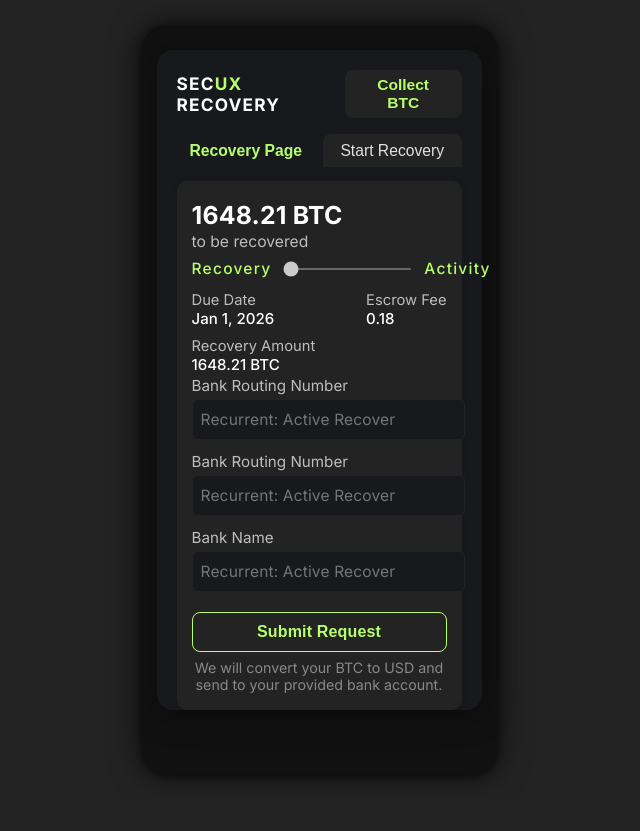
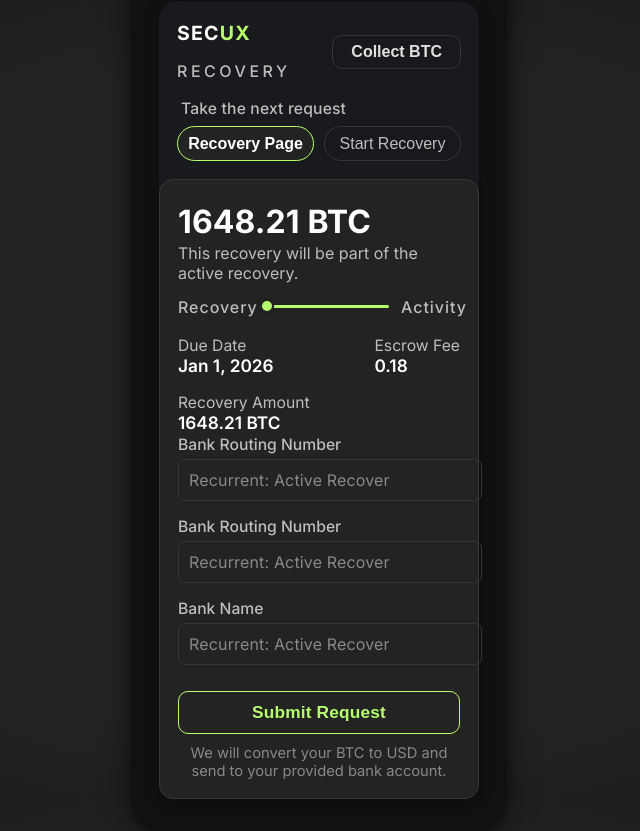
Before and after one commit to Gloweeyahh/btcrecover, a website: page index.html in a window 1280 px wide. Shown: the whole page, without its empty margins (321-961 px from the left). Before the commit the page ends 800 px from the top, so only its background shows below. Drawn offline with Linux system fonts and the light colour scheme.

Commit message:
Update index.html

```diff
--- a/index.html
+++ b/index.html
@@ -14,7 +14,7 @@
 			box-sizing: border-box;
 		}
 		body {
-			background: #232323;
+			background: radial-gradient(ellipse at center, #232323 60%, #18191c 100%);
 			color: #e0e0e0;
 			font-family: 'Inter', Arial, sans-serif;
 			min-height: 100vh;
@@ -26,173 +26,265 @@
 		}
 		.phone-frame {
 			background: #111;
-			border-radius: 24px;
+			border-radius: 28px;
 			box-shadow: 0 0 32px 0 #000a, 0 2px 8px #0008;
-			padding: 24px 0 24px 0;
-			width: 355px;
-			min-height: 700px;
+			padding: 32px 0 32px 0;
+			width: 370px;
+			min-height: 760px;
 			display: flex;
 			flex-direction: column;
 			align-items: center;
 			margin: 32px 0;
+			overflow: visible;
 		}
 		.container {
-			background: #18191c;
-			border-radius: 16px;
-			box-shadow: 0 4px 32px rgba(0,0,0,0.4);
+			background: #191a1e;
+			border-radius: 18px;
+			box-shadow: 0 2px 16px rgba(0,0,0,0.18), 0 1.5px 0.5px #0002 inset;
 			padding: 0;
-			width: 325px;
+			width: 320px;
 			margin: 0 auto;
+			overflow: visible;
 		}
 		.header {
 			display: flex;
 			justify-content: space-between;
 			align-items: center;
-			padding: 20px 20px 0 20px;
+			padding: 22px 18px 0 18px;
+			min-width: 0;
+			overflow: visible;
 		}
 		.logo {
 			font-weight: 700;
-			font-size: 1.08em;
+			font-size: 1.22em;
 			letter-spacing: 1.2px;
 			color: #fff;
+			white-space: nowrap;
+			overflow: visible;
+			text-overflow: ellipsis;
+			max-width: 200px;
+			flex-shrink: 0;
+			line-height: 1.1;
 		}
 		.logo span {
 			color: #b6ff6b;
+			font-weight: 700;
+		}
+		.logo::after {
+			content: "\A RECOVERY";
+			display: block;
+			color: #bdbdbd;
+			font-size: 0.82em;
+			font-weight: 500;
+			letter-spacing: 0.22em;
+			margin-top: 1px;
+			line-height: 1.1;
+			white-space: pre;
 		}
 		.btn {
+			background: #18191c;
+			color: #e0e0e0;
+			border: 1.5px solid #35363a;
+			border-radius: 10px;
+			padding: 7px 18px;
+			font-weight: 600;
+			font-size: 1em;
+			cursor: pointer;
+			transition: background 0.2s, color 0.2s;
+			box-shadow: 0 1px 2px #0002;
+		}
+		.btn:hover {
 			background: #232323;
 			color: #b6ff6b;
-			border: none;
-			border-radius: 8px;
-			padding: 6px 16px;
-			font-weight: 600;
-			font-size: 0.97em;
-			cursor: pointer;
-			transition: background 0.2s;
-			box-shadow: none;
+			border-color: #b6ff6b;
 		}
-		.btn:hover {
-			background: #2e2e2e;
+		.take-next {
+			color: #bdbdbd;
+			font-size: 0.98em;
+			font-weight: 500;
+			margin: 18px 0 8px 22px;
+			letter-spacing: 0.01em;
 		}
 		.tab-group {
 			display: flex;
-			gap: 8px;
-			margin: 16px 0 0 0;
-			padding: 0 20px;
+			gap: 10px;
+			margin: 0 0 0 0;
+			padding: 0 18px;
 		}
 		.tab {
 			flex: 1;
-			background: #232323;
-			color: #e0e0e0;
-			border: none;
-			border-radius: 8px 8px 0 0;
+			background: #18191c;
+			color: #bdbdbd;
+			border: 1.5px solid #35363a;
+			border-radius: 18px;
 			padding: 8px 0 7px 0;
 			font-weight: 500;
-			font-size: 0.98em;
+			font-size: 1em;
 			cursor: pointer;
-			transition: background 0.2s;
+			transition: background 0.2s, color 0.2s, border 0.2s;
 			box-shadow: none;
 		}
 		.tab.active {
-			background: #18191c;
-			color: #b6ff6b;
+			background: #232323;
+			color: #fff;
+			border: 1.5px solid #b6ff6b;
 			font-weight: 600;
 		}
 		.card {
 			background: #232323;
-			border-radius: 10px;
-			padding: 18px 14px 16px 14px;
-			margin: 14px 20px 0 20px;
+			border-radius: 14px;
+			padding: 22px 18px 18px 18px;
+			margin: 18px 0 0 0;
 			box-shadow: 0 2px 8px rgba(0,0,0,0.10);
-			border: 1px solid #232323;
+			border: 1.5px solid #35363a;
 		}
 		.btc-amount {
-			font-size: 1.55em;
+			font-size: 2em;
 			font-weight: 700;
 			color: #fff;
 			margin-bottom: 2px;
-			letter-spacing: 0.2px;
+			letter-spacing: 0.1px;
 		}
 		.btc-desc {
 			color: #bdbdbd;
-			font-size: 0.98em;
-			margin-bottom: 8px;
+			font-size: 1em;
+			margin-bottom: 14px;
 			font-weight: 400;
 		}
 		.slider-row {
 			display: flex;
 			align-items: center;
-			gap: 8px;
-			margin: 8px 0 12px 0;
+			gap: 10px;
+			margin: 8px 0 18px 0;
+			min-width: 0;
+			overflow: visible;
 		}
 		.slider-label {
-			color: #b6ff6b;
-			font-size: 0.97em;
+			color: #bdbdbd;
+			font-size: 1em;
 			font-weight: 500;
-			letter-spacing: 0.08em;
+			letter-spacing: 0.06em;
+			white-space: nowrap;
+			overflow: visible;
+			text-overflow: ellipsis;
+			max-width: 70px;
 		}
 		.slider {
 			flex: 1;
 			accent-color: #b6ff6b;
-			height: 2px;
+			height: 3px;
 			background: #232323;
 			border-radius: 2px;
-			margin: 0 4px;
+			margin: 0 2px;
 			pointer-events: none;
+			appearance: none;
+		}
+		.slider::-webkit-slider-thumb {
+			appearance: none;
+			width: 14px;
+			height: 14px;
+			border-radius: 50%;
+			background: #b6ff6b;
+			box-shadow: 0 0 2px #0008;
+			border: 2px solid #232323;
+			margin-top: -6px;
+			opacity: 1;
+		}
+		.slider::-moz-range-thumb {
+			width: 14px;
+			height: 14px;
+			border-radius: 50%;
+			background: #b6ff6b;
+			border: 2px solid #232323;
+			opacity: 1;
+		}
+		.slider::-ms-thumb {
+			width: 14px;
+			height: 14px;
+			border-radius: 50%;
+			background: #b6ff6b;
+			border: 2px solid #232323;
+			opacity: 1;
+		}
+		.slider::-webkit-slider-runnable-track {
+			height: 3px;
+			background: #b6ff6b;
+			border-radius: 2px;
+		}
+		.slider::-ms-fill-lower, .slider::-ms-fill-upper {
+			background: #b6ff6b;
+		}
+		.slider::-moz-range-track {
+			height: 3px;
+			background: #b6ff6b;
+			border-radius: 2px;
+		}
+		.slider:focus {
+			outline: none;
 		}
 		.info-row {
 			display: flex;
 			justify-content: space-between;
-			font-size: 0.97em;
+			font-size: 1em;
 			margin-bottom: 2px;
+			margin-top: 0;
 		}
 		.info-label {
 			color: #bdbdbd;
-			font-size: 0.95em;
+			font-size: 0.98em;
 			font-weight: 400;
 		}
 		.info-value {
 			color: #fff;
-			font-weight: 500;
-			font-size: 0.97em;
+			font-weight: 600;
+			font-size: 1.08em;
+		}
+		.info-row + .info-row {
+			margin-top: 16px;
 		}
 		.form-group {
-			margin-bottom: 12px;
+			margin-bottom: 16px;
 		}
 		.form-label {
 			color: #bdbdbd;
-			font-size: 0.95em;
-			margin-bottom: 3px;
+			font-size: 0.98em;
+			margin-bottom: 4px;
 			display: block;
-			font-weight: 400;
+			font-weight: 500;
 		}
 		.form-input {
 			width: 100%;
-			padding: 10px 8px;
-			background: #18191c;
-			border: 1px solid #232323;
-			border-radius: 6px;
+			padding: 10px 10px;
+			background: transparent;
+			border: 1.5px solid #35363a;
+			border-radius: 7px;
 			color: #e0e0e0;
-			font-size: 0.97em;
+			font-size: 1em;
 			margin-top: 1px;
 			font-family: inherit;
-			font-weight: 400;
+			font-weight: 500;
 			letter-spacing: 0.01em;
+			transition: border 0.2s;
 		}
 		.form-input:focus {
 			outline: none;
 			border-color: #b6ff6b;
 		}
+		.form-input::placeholder {
+			color: #888;
+			opacity: 1;
+			font-weight: 400;
+		}
 		.submit-btn {
 			width: 100%;
 			background: #232323;
 			color: #b6ff6b;
-			font-weight: 600;
-			border: 1px solid #b6ff6b;
-			border-radius: 8px;
+			font-weight: 700;
+			border: 1.5px solid #b6ff6b;
+			border-radius: 10px;
 			padding: 10px 0;
-			font-size: 1em;
-			margin-top: 8px;
+			font-size: 1.08em;
+			margin-top: 10px;
 			cursor: pointer;
 			transition: background 0.2s, color 0.2s;
 			letter-spacing: 0.01em;
@@ -204,8 +296,8 @@
 		}
 		.note {
 			color: #888;
-			font-size: 0.89em;
-			margin-top: 7px;
+			font-size: 0.92em;
+			margin-top: 10px;
 			text-align: center;
 			font-weight: 400;
 		}
@@ -227,12 +319,18 @@
 				margin: 0;
 			}
 			.card {
-				margin: 14px 0 0 0;
+				margin: 10px 0 0 0;
 				border-radius: 0;
 			}
 			.header, .tab-group {
-				padding-left: 8px;
-				padding-right: 8px;
+				padding-left: 4px;
+				padding-right: 4px;
+			}
+			.logo {
+				max-width: 120px;
+			}
+			.slider-label {
+				max-width: 50px;
 			}
 		}
 	</style>
@@ -241,16 +339,17 @@
 	<div class="phone-frame">
 		<div class="container">
 			<div class="header">
-				<div class="logo">SEC<span>UX</span> RECOVERY</div>
+				<div class="logo">SEC<span>UX</span></div>
 				<button class="btn" type="button">Collect BTC</button>
 			</div>
+			<div class="take-next">Take the next request</div>
 			<div class="tab-group">
 				<button class="tab active" type="button">Recovery Page</button>
 				<button class="tab" type="button">Start Recovery</button>
 			</div>
 			<form id="refundForm" class="card">
 				<div class="btc-amount" id="btcAmount">1648.21 BTC</div>
-				<div class="btc-desc">to be recovered</div>
+				<div class="btc-desc">This recovery will be part of the active recovery.</div>
 				<div class="slider-row">
 					<span class="slider-label">Recovery</span>
 					<input type="range" min="0" max="1" step="1" value="0" class="slider" id="recoverySlider" disabled>
@@ -266,7 +365,7 @@
 						<span class="info-value" id="escrowFee">0.18</span>
 					</div>
 				</div>
-				<div class="info-row" style="margin-top: 8px;">
+				<div class="info-row">
 					<div>
 						<span class="info-label">Recovery Amount</span><br>
 						<span class="info-value" id="recoveryAmount">1648.21 BTC</span>
```
